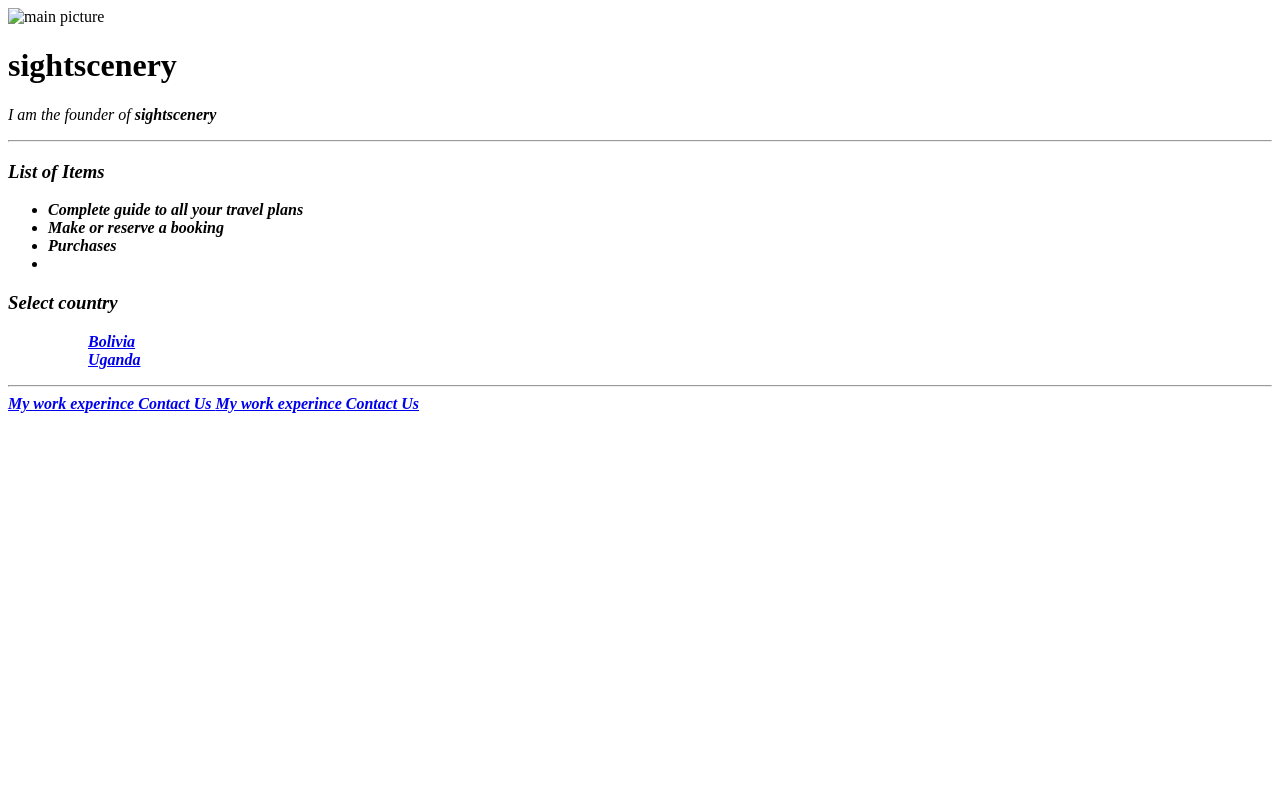
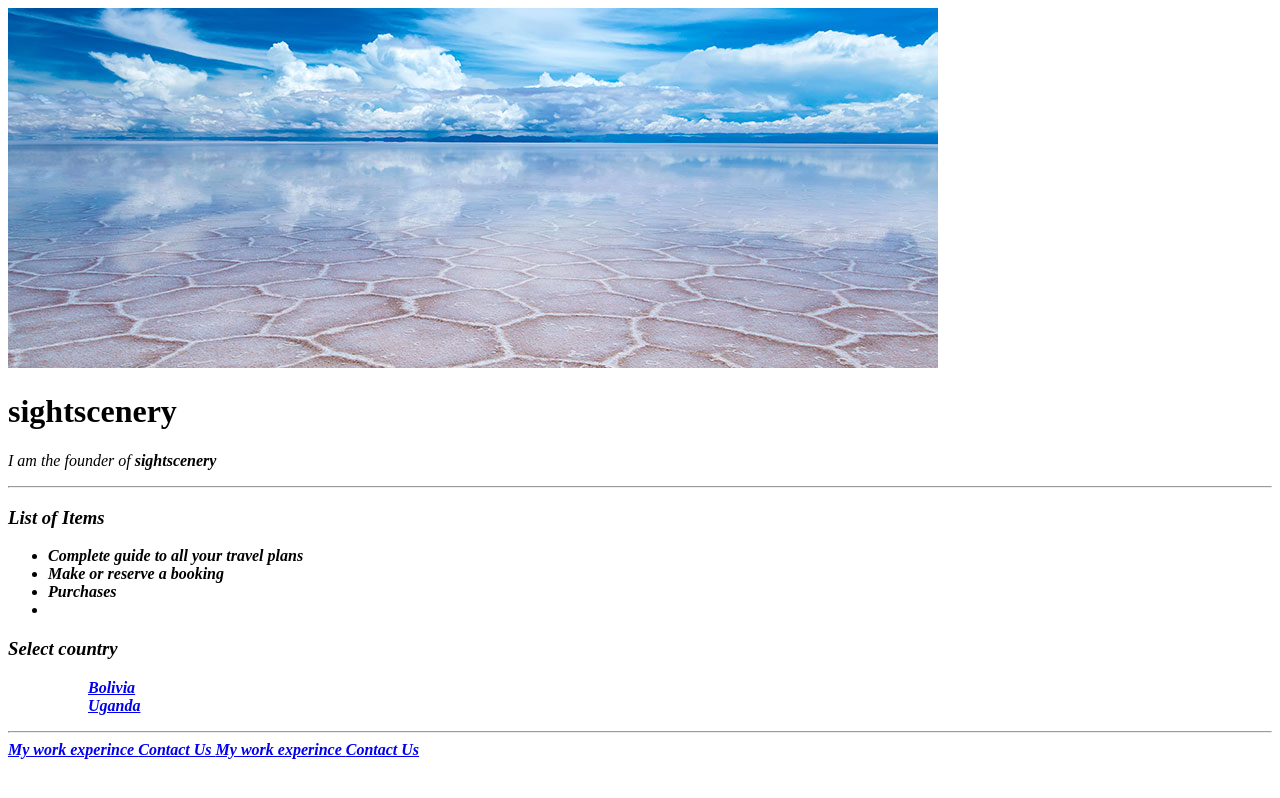
Before and after one commit to kjulius2019/sitescenery, a plain HTML site: page index.html in a window 1280 px wide. Drawn offline with Linux system fonts and the light colour scheme.

Commit message:
Picture
Updated the image link

```diff
--- a/index.html
+++ b/index.html
@@ -7,7 +7,7 @@
 
   <body>
 
-    <img src="images/uyuni-bolivia.jpg" alt="main picture">
+    <img src="https://github.com/kjulius2019/sitescenery/blob/main/uyuni-bolivia.jpg" alt="main picture">
     <h1>sightscenery</h1>
     <p><em>I am the founder of <strong> sightscenery</p>
     <hr>
```
